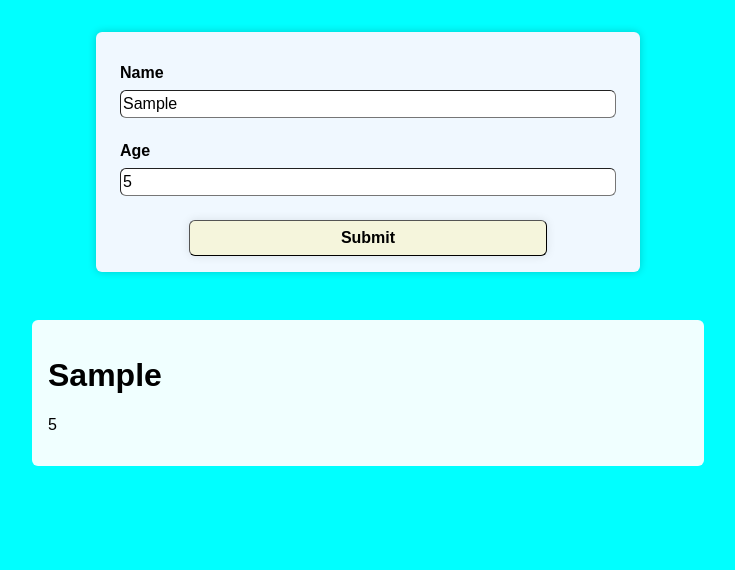
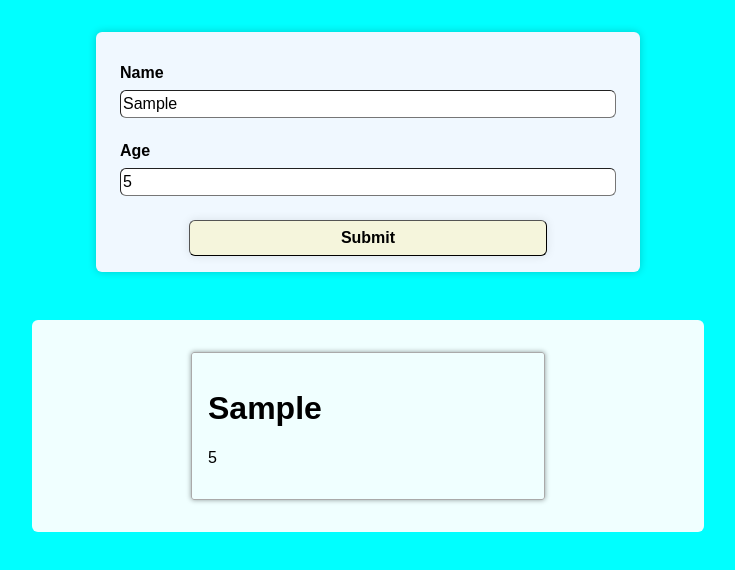
Before and after one commit to Shamoleambo/users-list, a React (Vite) app: page / in a window 1280 px wide. Both pictures are taken after typing "Sample", "5" into the empty fields and a click on the button "Submit". Shown: the top 570 px of the page, without its empty margins (272-1007 px from the left). Built offline with nearby package versions, Linux system fonts and the light colour scheme.

Commit message:
create module.css for the User component

```diff
--- a/src/components/User.jsx
+++ b/src/components/User.jsx
@@ -1,6 +1,8 @@
+import classes from './User.module.css'
+
 function User({ name, age }) {
   return (
-    <li>
+    <li className={classes.li}>
       <h1>{name}</h1>
       <p>{age}</p>
     </li>
--- /dev/null
+++ b/src/components/User.module.css
@@ -0,0 +1,9 @@
+.li {
+  width: 50%;
+  display: block;
+  margin: 1rem auto;
+  padding: 1rem;
+  border: 1px solid #aaa;
+  border-radius: 3px;
+  box-shadow: 0 0 5px rgba(0, 0, 0, 0.4);
+}
```
